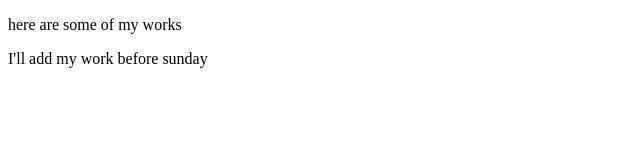
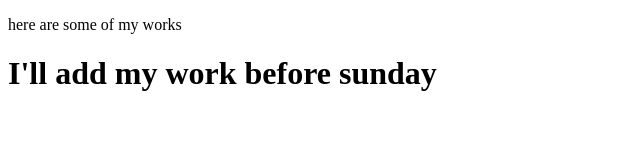
Before and after one commit to samyuktap24/publishOnGitHub, a plain HTML site: page index.html in a window 1280 px wide. Shown: the whole page, without its empty margins (0-640 px from the left). Drawn offline with Linux system fonts and the light colour scheme.

Commit message:
judst ref

```diff
--- a/index.html
+++ b/index.html
@@ -5,7 +5,7 @@
     <meta name="viewport" content="width=device-width, initial-scale=1.0">
     <title>Welcome to my portfolio</title>
     <p>here are some of my works</p>
-    <p> I'll add my work before sunday </p>
+    <h1> I'll add my work before sunday </h1>
 
 </head>
 <body>
```
